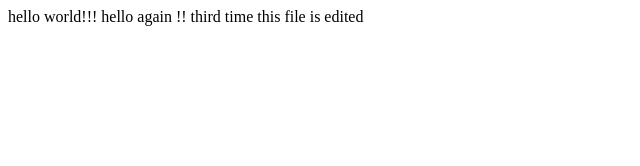
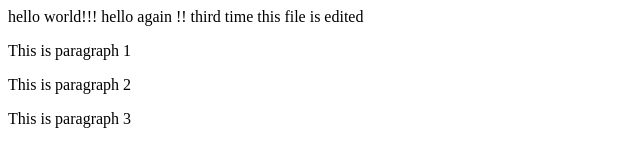
Before and after one commit to darshparikh/leec0, a website: page index.html in a window 1280 px wide. Shown: the whole page, without its empty margins (0-640 px from the left). Drawn offline with Linux system fonts and the light colour scheme.

Commit message:
first node update

```diff
--- a/hello.html
+++ b/index.html
@@ -6,5 +6,8 @@
 <body>
 	hello world!!! hello again !! third time
         this file is edited
+	<p>This is paragraph 1</p>
+	<p>This is paragraph 2</p>
+	<p>This is paragraph 3</p>
 </body>
 </html>
```
Also changed, not shown: package.json (added, +27 -0 lines), 2 other files.
